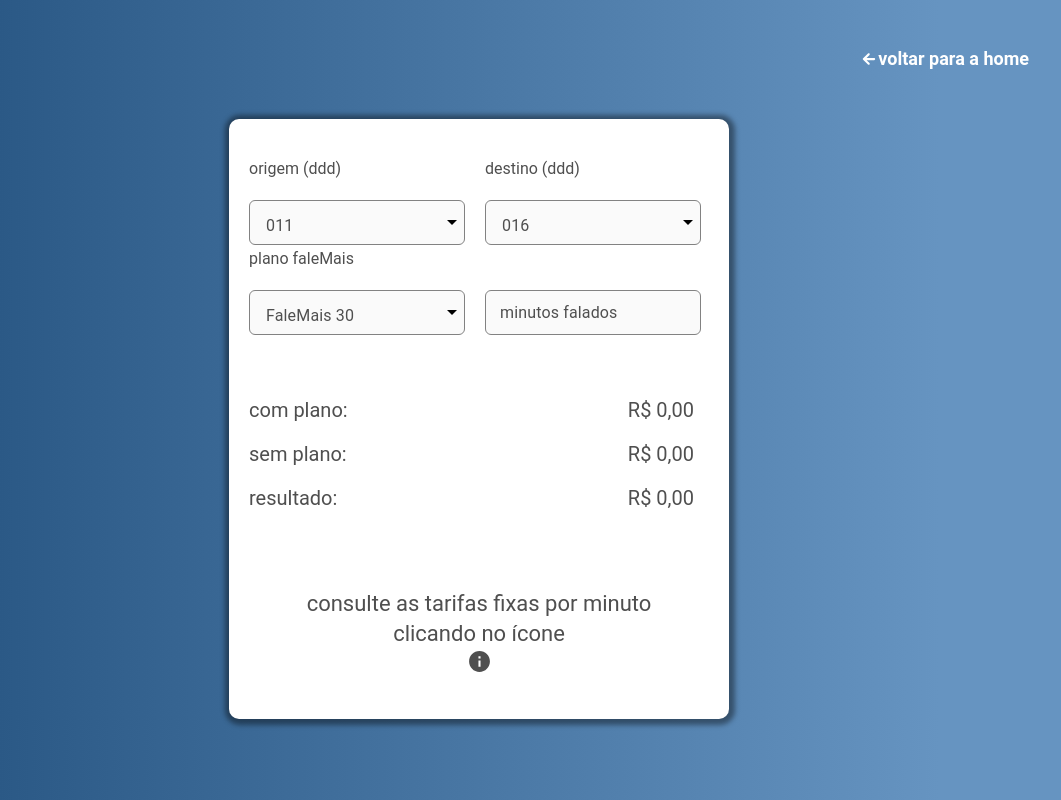
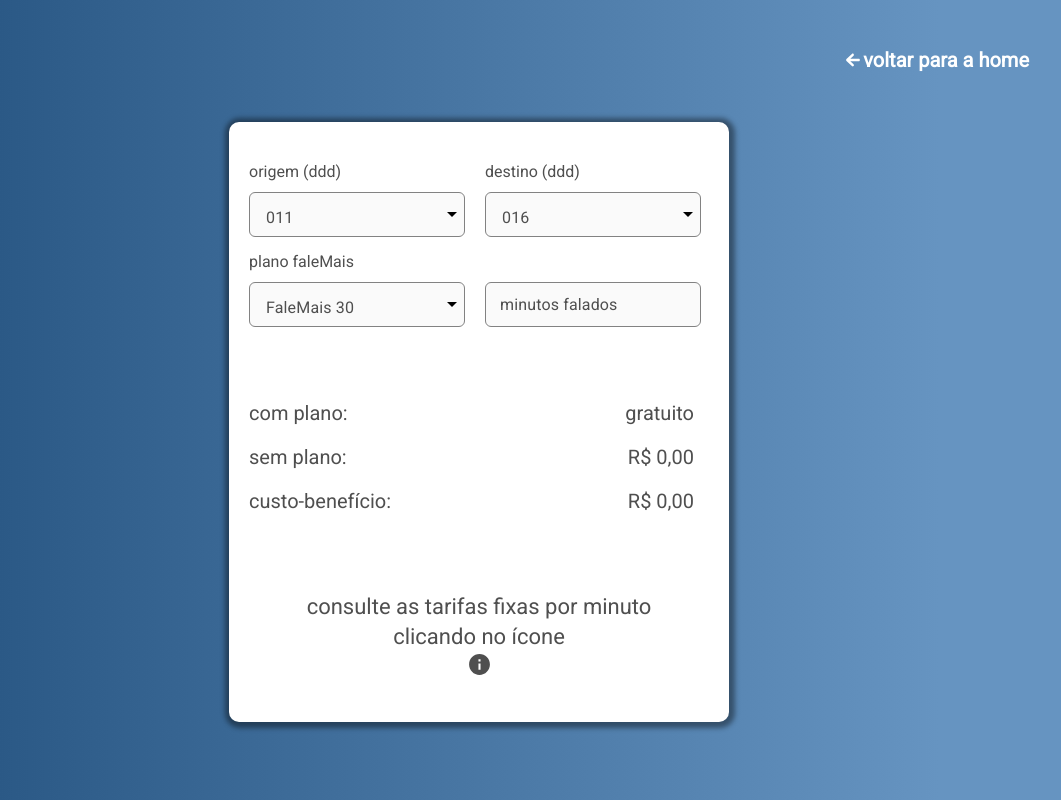
Before and after one commit to DavidBitencourt/FALE-MAIS, a React (Create React App) app: page /calculate in a window 1280 px wide. Shown: the whole page, without its empty margins (161-1222 px from the left). Built offline with nearby package versions, Linux system fonts and the light colour scheme.

Commit message:
config fonts and ajusts styleds

```diff
--- a/public/index.html
+++ b/public/index.html
@@ -1,43 +1,17 @@
 <!DOCTYPE html>
 <html lang="en">
+
 <head>
   <meta charset="utf-8" />
-    <link rel="icon" href="%PUBLIC_URL%/favicon.ico" />
   <meta name="viewport" content="width=device-width, initial-scale=1" />
   <meta name="theme-color" content="#000000" />
-    <meta
-      name="description"
-      content="Web site created using create-react-app"
-    />
-    <link rel="apple-touch-icon" href="%PUBLIC_URL%/logo192.png" />
-    <!--
-      manifest.json provides metadata used when your web app is installed on a
-      user's mobile device or desktop. See https://developers.google.com/web/fundamentals/web-app-manifest/
-    -->
-    <link rel="manifest" href="%PUBLIC_URL%/manifest.json" />
-    <!--
-      Notice the use of %PUBLIC_URL% in the tags above.
-      It will be replaced with the URL of the `public` folder during the build.
-      Only files inside the `public` folder can be referenced from the HTML.
+  <link href="https://fonts.googleapis.com/css2?family=Roboto&family=Ubuntu:wght@700&display=swap" rel="stylesheet">
+  <title>Fale Mais</title>
+</head>
 
-      Unlike "/favicon.ico" or "favicon.ico", "%PUBLIC_URL%/favicon.ico" will
-      work correctly both with client-side routing and a non-root public URL.
-      Learn how to configure a non-root public URL by running `npm run build`.
-    -->
-    <title>React App</title>
-  </head>
 <body>
   <noscript>You need to enable JavaScript to run this app.</noscript>
   <div id="root"></div>
-    <!--
-      This HTML file is a template.
-      If you open it directly in the browser, you will see an empty page.
+</body>
 
-      You can add webfonts, meta tags, or analytics to this file.
-      The build step will place the bundled scripts into the <body> tag.
-
-      To begin the development, run `npm start` or `yarn start`.
-      To create a production bundle, use `npm run build` or `yarn build`.
-    -->
-  </body>
 </html>
--- a/src/App.css
+++ b/src/App.css
@@ -17,6 +17,11 @@
 
 body,
 input,
+label,
+table,
+tr,
+td,
+th,
 button {
   font-family: Roboto, Arial, Helvetica, sans-serif;
 }
--- a/src/components/Input/index.js
+++ b/src/components/Input/index.js
@@ -15,9 +15,10 @@
   placeholder,
   maskPlaceholder,
 }) {
+
   const handleChange = (event) => {
     onChange({
-      [name]: event.target.value,
+      [name]: event.target.value.replace(/[\D]+/g, ""),
     });
   };
 
--- a/src/components/Input/styles.js
+++ b/src/components/Input/styles.js
@@ -5,7 +5,7 @@
   width: ${({ width }) => width}%;
   height: 45px;
   margin: 10px;
-  margin-top: 35px;
+  margin-top: 5%;
 `;
 
 export const CssTextField = withStyles({
@@ -61,7 +61,7 @@
       transform: "translate(14px, 1.8vh) scale(1)",
     },
     "& label.MuiInputLabel-shrink": {
-      transform: "translate(0px, -35px) scale(1)",
+      transform: "translate(0px, -27px) scale(1)",
       color: "#4f4f4f",
     },
     "& legend": {
--- a/src/components/InputSelect/styles.js
+++ b/src/components/InputSelect/styles.js
@@ -25,7 +25,7 @@
   root: {
     backgroundColor: "#FAFAFA",
     borderRadius: "6px !important",
-    marginTop: "10%",
+    marginTop: "5%",
     textAlign: "left",
     width: "100%",
     height: "45px",
--- a/src/components/Modal/styles.js
+++ b/src/components/Modal/styles.js
@@ -68,7 +68,7 @@
 `;
 
 export const TableStyled = styled.table`
-  width: 95%;
+  width: 85%;
   height: 70%;
   border-radius: 10px;
   border-collapse: collapse;
@@ -96,7 +96,7 @@
 `;
 
 export const InfoTextStyled = styled.label`
-  width: 95%;
+  width: 85%;
   margin-top: 20px;
   font-size: 15px;
   color: #4f4f4f;
--- a/src/pages/CalculateCalls/index.js
+++ b/src/pages/CalculateCalls/index.js
@@ -143,7 +143,9 @@
           <ResultStyled>
             <ResultLabelStyled>com plano:</ResultLabelStyled>
             <ResultLabelStyled>
-              {withPlan.toLocaleString("pt-br", {
+              {withPlan === 0
+                ? "gratuito"
+                : withPlan.toLocaleString("pt-br", {
                     style: "currency",
                     currency: "BRL",
                   })}
@@ -159,14 +161,13 @@
             </ResultLabelStyled>
           </ResultStyled>
           <ResultStyled>
-            <ResultLabelStyled>resultado:</ResultLabelStyled>
-            <ResultLabelStyled>
-              {profit > 0
-                ? profit.toLocaleString("pt-br", {
-                    style: "currency",
-                    currency: "BRL",
-                  })
-                : profit.toLocaleString("pt-br", {
+            <ResultLabelStyled>custo-benefício:</ResultLabelStyled>
+            <ResultLabelStyled
+              color={
+                profit === 0 ? "#4f4f4f" : profit < 0 ? "#FF0000" : "#00FF00"
+              }
+            >
+              {profit.toLocaleString("pt-br", {
                 style: "currency",
                 currency: "BRL",
               })}
--- a/src/pages/CalculateCalls/styles.js
+++ b/src/pages/CalculateCalls/styles.js
@@ -12,7 +12,7 @@
   display: flex;
   justify-content: flex-end;
   align-items: center;
-  font-size: 18px;
+  font-size: 20px;
   a {
     color: #ffffff;
     font-weight: bold;
@@ -76,6 +76,7 @@
 export const ResultLabelStyled = styled.label`
   color: #4f4f4f;
   font-size: 20px;
+  color: ${({ color }) => color};
 `;
 
 export const InfoStyled = styled.label`
```
Also changed, not shown: 1 other file (tests, documents, lock files or other folders). Lines whose indentation alone changed are shown as unchanged.
